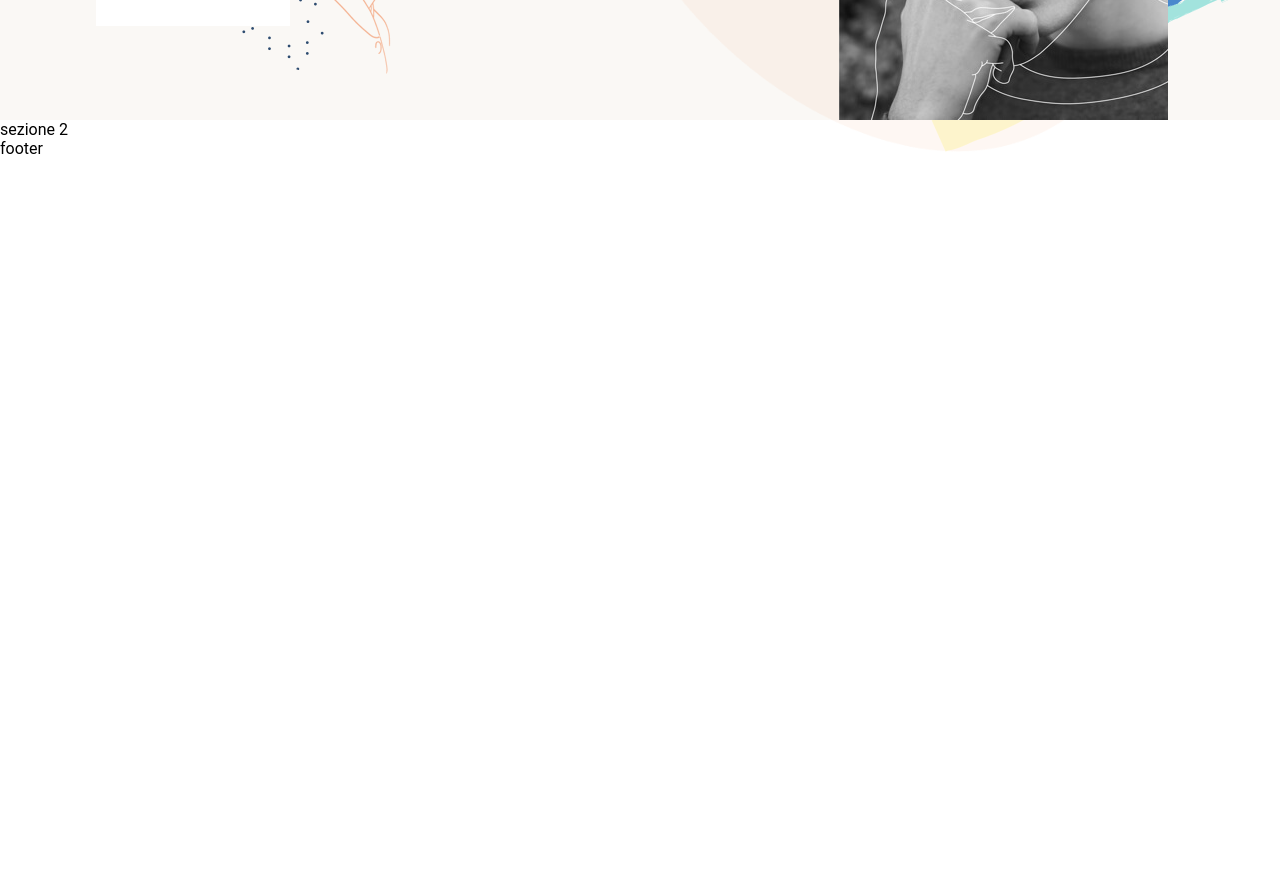
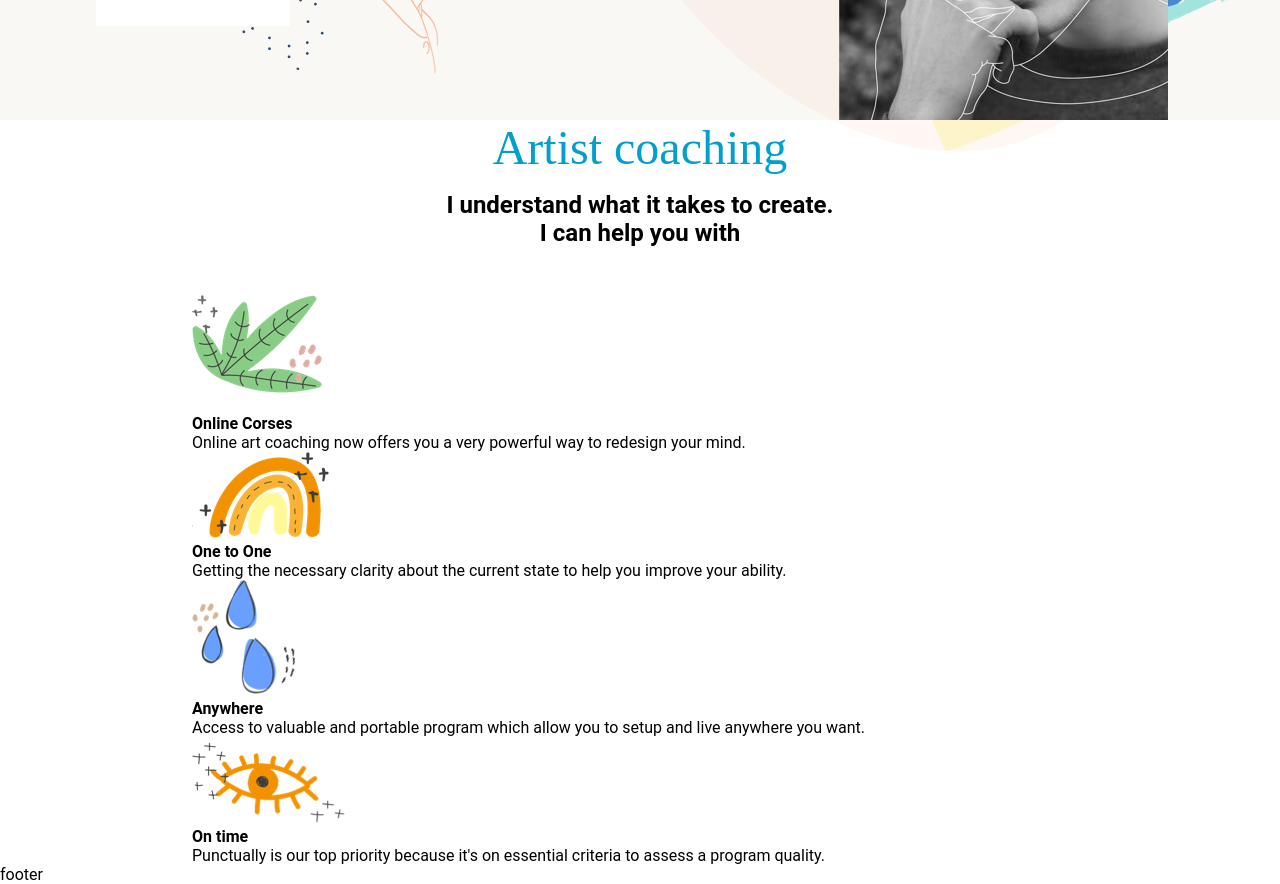
Before and after one commit to Marzio95/proj-html-vuejs, a Vue app: page / in a window 1280 px wide. Shown: the part 600-1484 px from the top of the page. Before the commit the page ends 800 px from the top, so only its background shows below. Built offline with nearby package versions, Linux system fonts and the light colour scheme.

Commit message:
aggiungo con un ciclo for 4 carte

```diff
--- a/src/components/SectionDue.vue
+++ b/src/components/SectionDue.vue
@@ -1,11 +1,72 @@
 <template>
-  <div>sezione 2</div>
+  <section class="section">
+    <div class="top_section">
+      <div class="particular_text">Artist coaching</div>
+      <h2 class="main_text">
+        I understand what it takes to create. <br />
+        I can help you with
+      </h2>
+    </div>
+    <div class="bottom_section">
+      <div class="card" v-for="card in arrayConsigli" :key="card.title">
+        <img
+          :src="require('../assets/images/' + card.image)"
+          :alt="card.image"
+        />
+        <h4>{{ card.title }}</h4>
+        <div>{{ card.text }}</div>
+      </div>
+    </div>
+  </section>
 </template>
 
 <script>
 export default {
   name: "SectionDue",
+  data() {
+    return {
+      arrayConsigli: [
+        {
+          image: "artist-box-image-01.png",
+          title: "Online Corses",
+          text: "Online art coaching now offers you a very powerful  way to redesign your mind.",
+        },
+        {
+          image: "artist-box-image-02.png",
+          title: "One to One",
+          text: "Getting the necessary clarity about the current state to help you improve your ability.",
+        },
+        {
+          image: "artist-box-image-03.png",
+          title: "Anywhere",
+          text: "Access to valuable and portable program which allow you to setup and live anywhere you want.",
+        },
+        {
+          image: "artist-box-image-04.png",
+          title: "On time",
+          text: "Punctually is our top priority because it's on essential criteria to assess a program  quality.",
+        },
+      ],
+    };
+  },
 };
 </script>
 
-<style scoped lang="scss"></style>
+<style scoped lang="scss">
+.top_section {
+  text-align: center;
+}
+.particular_text {
+  color: #029fcc;
+  font-family: "Monsieur La Doulaise", cursive;
+  font-size: 3rem;
+}
+.main_text {
+  margin-top: 1rem;
+  margin-bottom: 3rem;
+}
+.bottom_section {
+  width: 70%;
+  margin: auto;
+}
+</style>
--- a/src/components/SectionUno.vue
+++ b/src/components/SectionUno.vue
@@ -104,18 +104,20 @@ export default {
   left: 17rem;
   top: 3rem;
   overflow: hidden;
+  z-index: 1;
 }
 .monkey {
   position: absolute;
   left: 6rem;
   bottom: 3rem;
   overflow: hidden;
+  z-index: 2;
 }
 .afro {
   position: absolute;
-  right: 0rem;
+  right: -3rem;
   bottom: 0rem;
-  overflow: hidden;
+  z-index: 0;
 }
 .martin {
   position: absolute;
```
